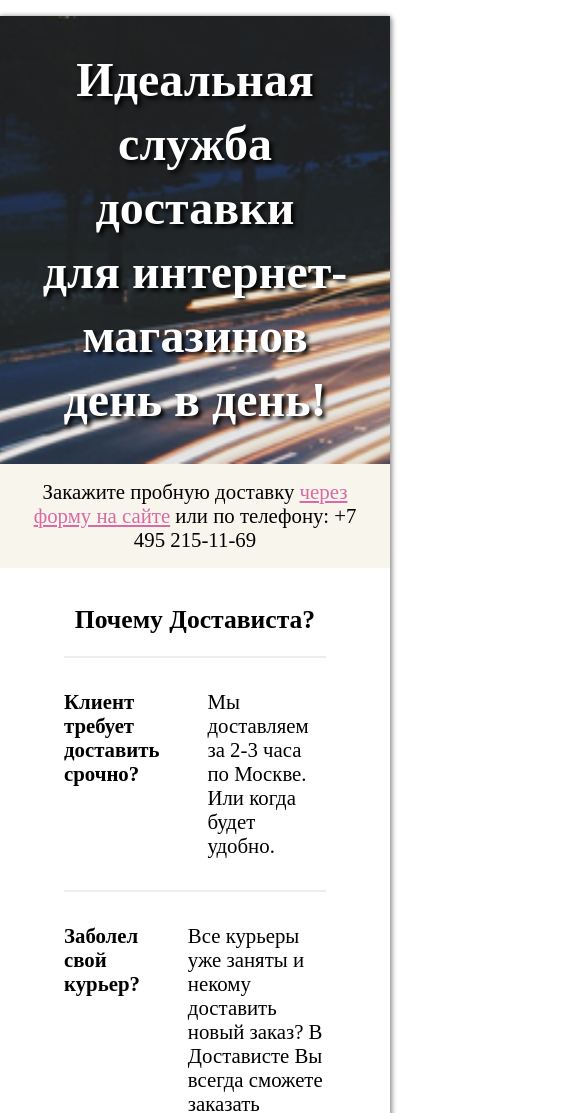
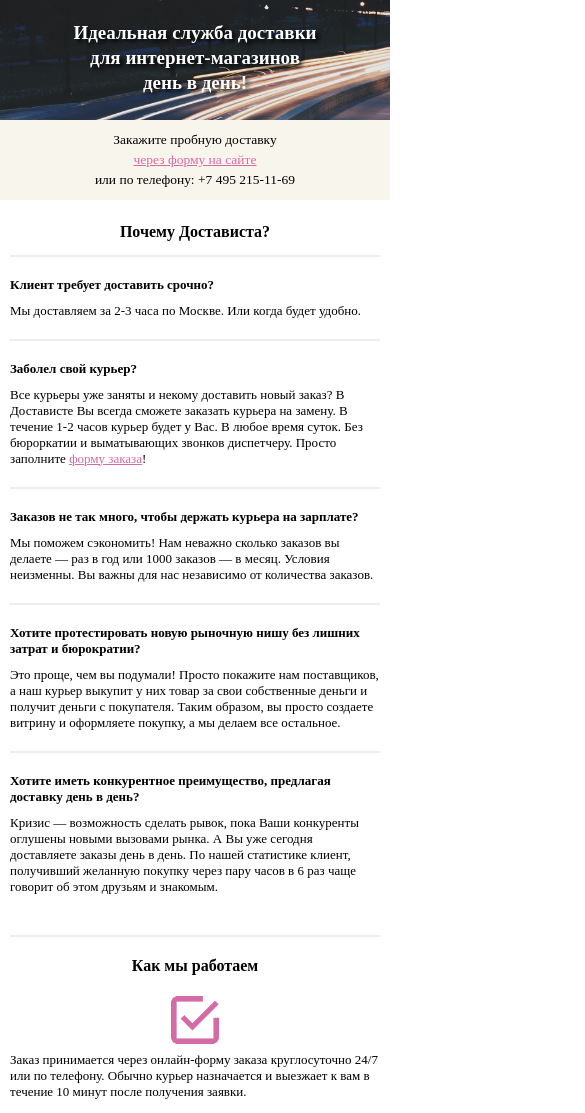
Before and after one commit to evb0110/dostavista, a plain HTML site: page src/index.html in a window 390 px wide. Shown: the top 1113 px of the page, 585 px wide, since content can reach past the window. Drawn offline with Linux system fonts and the light colour scheme.

Commit message:
completed adaptive

```diff
--- a/src/css/styles.css
+++ b/src/css/styles.css
@@ -12,7 +12,7 @@ body {
 
 .container {
   max-width: 1280px;
-  margin: 1rem auto;
+  margin: 0.5rem auto;
   border-radius: 3px;
   box-shadow: 0px 2px 5px 2px rgba(140, 140, 140, 1);
 }
@@ -33,14 +33,14 @@ body {
   line-height: 4rem;
   text-shadow: 3px 3px 4px black;
   margin: 0;
-  padding: 2rem;
+  padding: 2rem 2rem 2.5rem 2rem;
 }
 
 .subheader {
   text-align: center;
   background-color: rgb(248, 245, 237);
   text-align: center;
-  font-size: 1.3rem;
+  font-size: 1.35rem;
   padding: 1rem;
 }
 
@@ -83,23 +83,35 @@ a {
 
 .description {
   margin: 0;
-  padding: 2rem 0;
+  padding: 2rem 0 1.5rem 0;
 }
 
 .icon {
-  position: relative;
   text-align: center;
 }
 
-.feature:not(:last-child) .icon::after {
-  content: url('../img/in-description-arrow.png');
-  position: absolute;
-  right: -1.5rem;
-  top: 2rem;
+.feature {
+  position: relative;
+}
+
+@media (max-width: 1280px) {
+  .container {
+    margin: 0;
+  }
+}
+
+@media (min-width: 949px) {
+  .feature:not(:last-child) .icon::after {
+    content: url('../img/in-description-arrow.png');
+    position: absolute;
+    right: -1.5rem;
+    top: 2rem;
+    transform: scale(1.3);
+  }
 }
 
 .icon img {
-  width: 6rem;
+  width: 7rem;
 }
 
 .features-block {
@@ -115,14 +127,141 @@ a {
   font-size: 1.2rem;
 }
 
-@media (min-width: 900px) and (max-width: 1149px) {
+@media (min-width: 950px) and (max-width: 1149px) {
   html {
     font-size: 13px;
   }
 }
 
-@media (min-width: 500px) and (max-width: 899px) {
+@media (max-width: 949px) {
+  html {
+    font-size: 13px;
+  }
+
+  .features-block {
+    flex-direction: column;
+  }
+
+  .feature {
+    display: flex;
+    margin: 0.5rem 0;
+    align-items: center;
+  }
+
+  .icon {
+    flex-basis: 30%;
+    padding-right: 3rem;
+  }
+
+  .icon img {
+    width: 6rem;
+  }
+
+  .feature-text {
+    flex-basis: 70%;
+    padding: 2rem 0 2rem 3rem;
+    font-size: 1.3rem;
+  }
+
+  .features-block .feature3 .icon::after {
+    top: 8.5rem;
+  }
+
+  .description {
+    padding-bottom: 0;
+  }
+
+  .feature1 {
+    margin-top: 1rem;
+  }
+}
+
+@media (max-width: 759px) {
   html {
     font-size: 12px;
   }
+
+  .main-slogan {
+    font-size: 2.2rem;
+    line-height: 3rem;
+  }
+
+  .subheader {
+    line-height: 2rem;
+  }
+
+  .subheader .phone {
+    display: block;
+  }
+
+  .main,
+  .footer {
+    padding: 1rem 2rem;
+  }
 }
+
+@media (max-width: 560px) {
+  .main-slogan {
+    font-size: 1.9rem;
+    line-height: 2.5rem;
+  }
+
+  .line {
+    flex-direction: column;
+  }
+
+  .question {
+    padding-bottom: 1rem;
+  }
+
+  .answer {
+    padding: 0;
+  }
+
+  .icon {
+    flex-basis: 20%;
+  }
+
+  .icon img {
+    width: 5rem;
+  }
+
+  .feature-text {
+    padding: 1rem 0;
+  }
+}
+
+@media (max-width: 480px) {
+  html {
+    font-size: 10px;
+  }
+
+  .main-slogan_day {
+    display: block;
+  }
+
+  .to-form {
+    display: block;
+  }
+
+  .main,
+  .footer {
+    padding: 1rem;
+  }
+
+  .description {
+    padding-bottom: 1rem;
+  }
+
+  .feature {
+    flex-direction: column;
+  }
+
+  .icon {
+    padding: 0;
+  }
+
+  .feature-text {
+    padding-top: 0.5rem;
+  }
+}
--- a/src/index.html
+++ b/src/index.html
@@ -8,11 +8,11 @@
     <link rel="stylesheet" href="./css/styles.css" />
   </head>
   <body>
-    <footer class="container">
+    <div class="container">
       <header class="header">
         <h1 class="main-slogan">
           Идеальная служба доставки <br />
-          для интернет-магазинов день в день!
+          для интернет-магазинов <span class="main-slogan_day">день в день!</span>
         </h1>
       </header>
       <div class="subheader">
@@ -20,7 +20,7 @@
           <span class="order">
             Закажите пробную доставку
           </span>
-          <a class="to-form_1" href="#">через форму на сайте</a>
+          <a class="to-form" href="#">через форму на сайте</a>
           <span class="phone">
             или по телефону: +7 495 215-11-69
           </span>
@@ -139,6 +139,6 @@
 
         </div>
       </footer>
-    </footer>
+    </div>
   </body>
 </html>
```
Also changed, not shown: assignment/page_1290.png (added).
